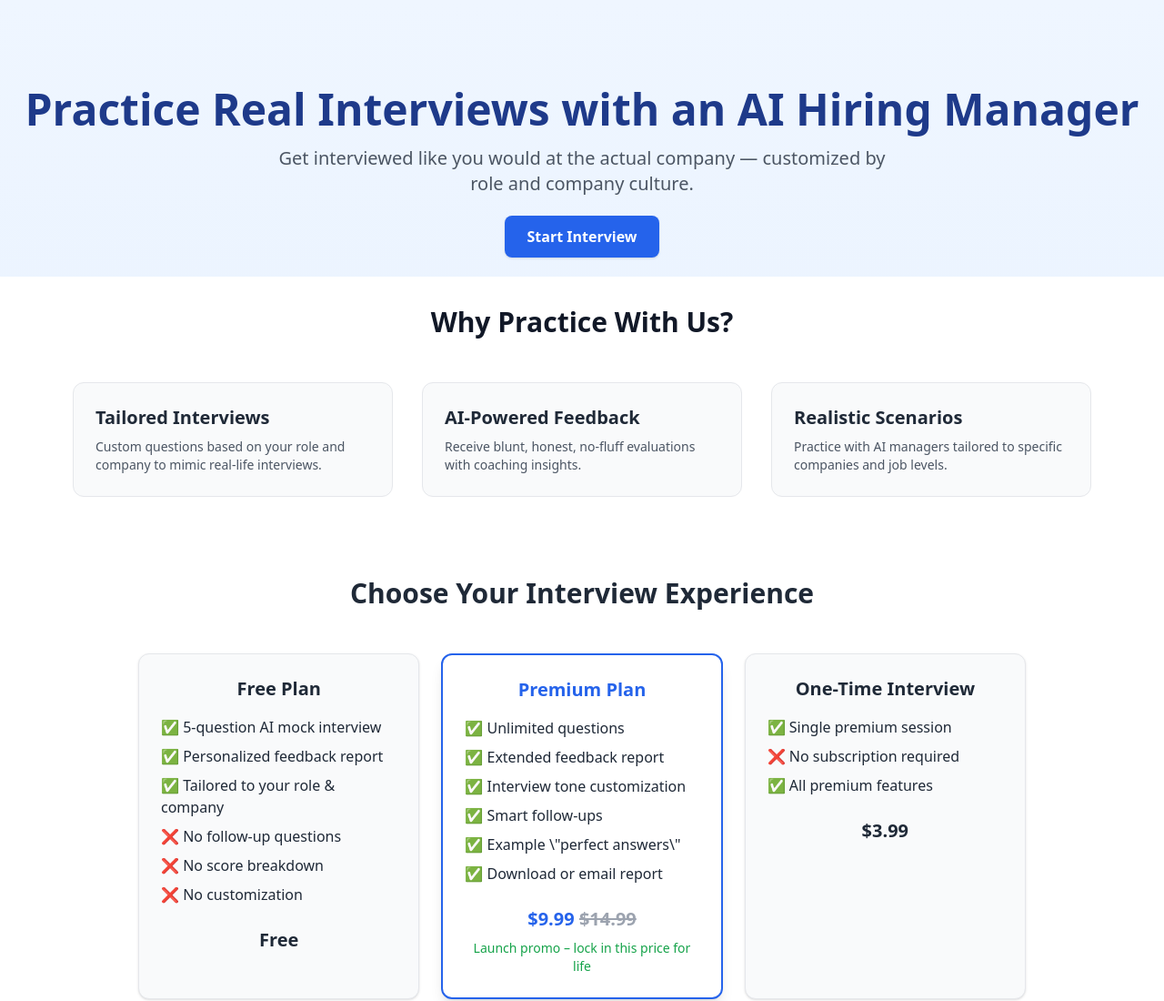
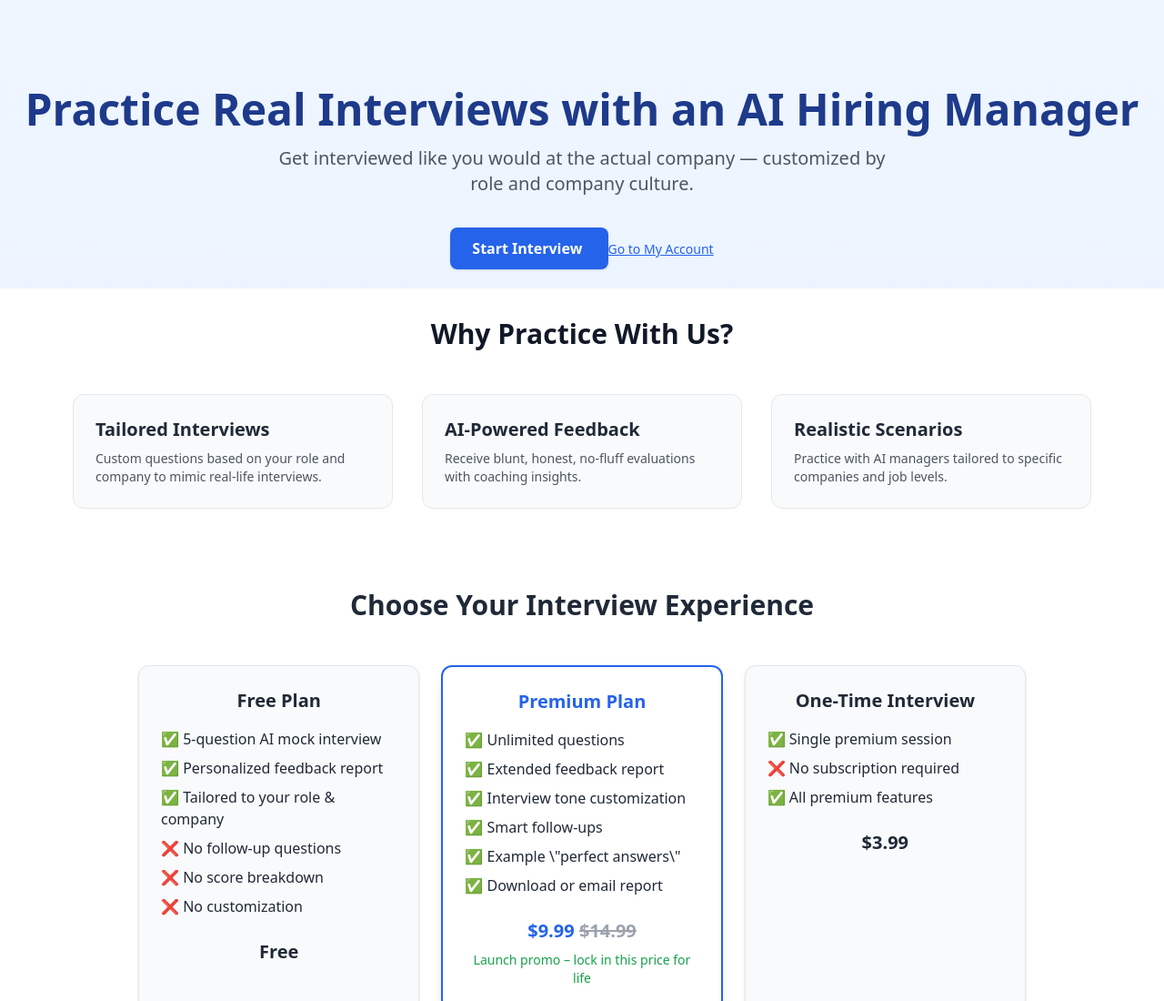
Before and after one commit to marcoidrovoo/ai-interview-tool, a plain HTML site: page index.html in a window 1280 px wide. Shown: the top 1100 px of the page at 91% size. Drawn offline with nearby package versions, Linux system fonts and the light colour scheme; a script that the page names is missing.

Commit message:
Add link to My Account page

```diff
--- a/index.html
+++ b/index.html
@@ -29,6 +29,9 @@
       </p>
       <a href="setup.html" class="bg-blue-600 hover:bg-blue-700 text-white font-semibold py-3 px-6 rounded-lg shadow transition duration-300">
         Start Interview
+      </a>
+      <a href="account.html" class="mt-4 inline-block text-sm text-blue-600 underline hover:text-blue-800">
+        Go to My Account
       </a>
 
     </section>
```
